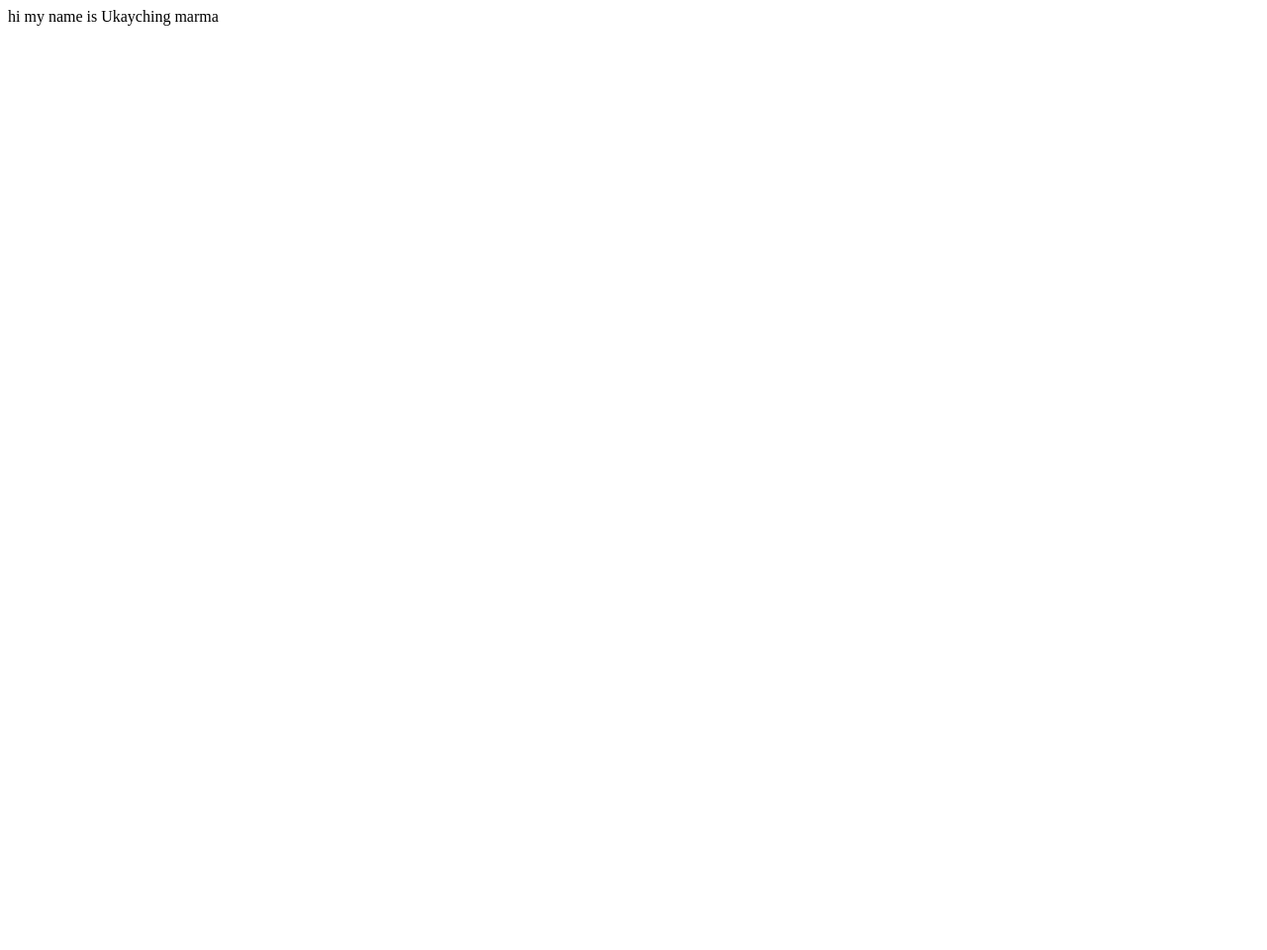
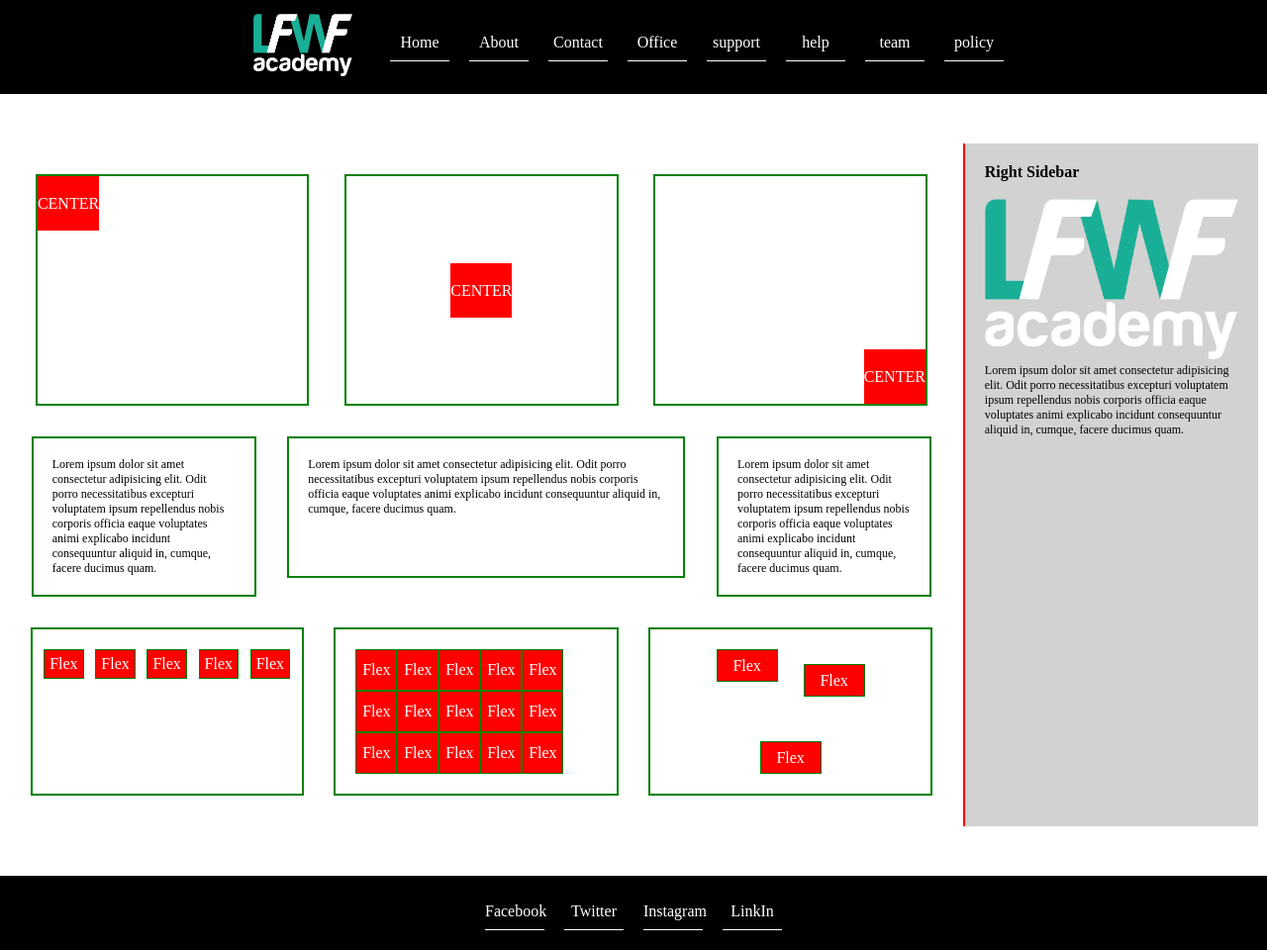
Before and after one commit to ukaychingmarma/class-assignment-23, a plain HTML site: page index.html in a window 1280 px wide. Shown: the whole page at 99% size. Before the commit the page ends 800 px from the top, so only its background shows below. Drawn offline with Linux system fonts and the light colour scheme.

Commit message:
Add files via upload

```diff
--- a/index.html
+++ b/index.html
@@ -4,9 +4,137 @@
      <meta charset="UTF-8">
      <meta http-equiv="X-UA-Compatible" content="IE=edge">
      <meta name="viewport" content="width=device-width, initial-scale=1.0">
-     <title>Document</title>
+     <title>Ukayching marma</title>
+     <link rel="stylesheet" href="style.css">
+     <link rel="shortcut icon" href="./favicon_io/favicon-32x32.png" type="image/x-icon">
 </head>
 <body>
-     hi my name is Ukayching marma
+     <!-- header-section -->
+     <!-- header-section -->
+     <header>
+          <div class="conainer">
+               <div class="logo">
+                    <img src="./img/logo.png" alt="">
+               </div>
+               <div class="header-menu">
+                    <div class="menu">
+                         <ul>
+                              <li><a href="./index.html">Home</a></li>
+                              <li><a href="./index.html">About</a></li>
+                              <li><a href="./index.html">Contact</a></li>
+                              <li><a href="./index.html">Office</a></li>
+                              <li><a href="./index.html">support</a></li>
+                              <li><a href="./index.html">help</a></li>
+                              <li><a href="./index.html">team</a></li>
+                              <li><a href="./index.html">policy</a></li>
+                         </ul>
+                    </div>
+               </div>
+          </div>
+     </header>
+     <!-- --------marin-section--------- -->
+     <!-- --------marin-section--------- -->
+     <main>
+          <!-- -----------left-bar---------- -->
+          <!-- -----------left-bar---------- -->
+          <div class="left-bar">
+               <div class="item one">
+                    <p>CENTER</p>
+               </div>
+               <div class="item two"><p>CENTER</p></div>
+               <div class="item there"><p>CENTER</p></div>
+               <div class="four">
+                    <p>
+                         Lorem ipsum dolor sit amet consectetur
+                         adipisicing elit. Odit porro necessitatibus
+                         excepturi voluptatem ipsum repellendus
+                         nobis corporis officia eaque voluptates
+                         animi explicabo incidunt consequuntur
+                         aliquid in, cumque, facere ducimus quam.
+                    </p>
+               </div>
+               <div class="five">
+                    Lorem ipsum dolor sit amet consectetur
+                         adipisicing elit. Odit porro necessitatibus
+                         excepturi voluptatem ipsum repellendus
+                         nobis corporis officia eaque voluptates
+                         animi explicabo incidunt consequuntur
+                         aliquid in, cumque, facere ducimus quam.
+               </div>
+               <div class="six">
+                    Lorem ipsum dolor sit amet consectetur
+                    adipisicing elit. Odit porro necessitatibus
+                    excepturi voluptatem ipsum repellendus
+                    nobis corporis officia eaque voluptates
+                    animi explicabo incidunt consequuntur
+                    aliquid in, cumque, facere ducimus quam.
+               </div>
+               <div class="seven">
+                    <div class="seven-item">
+                    <p>Flex</p>
+                    <p>Flex</p>
+                    <p>Flex</p>
+                    <p>Flex</p>
+                    <p>Flex</p>
+                    </div>
+               </div>
+               <div class="itemens">
+                    <div class="itemen">
+                         <p>Flex</p>
+                         <p>Flex</p>
+                         <p>Flex</p>
+                         <p>Flex</p>
+                         <p>Flex</p>
+                         <p>Flex</p>
+                         <p>Flex</p>
+                         <p>Flex</p>
+                         <p>Flex</p>
+                         <p>Flex</p>
+                         <p>Flex</p>
+                         <p>Flex</p>
+                         <p>Flex</p>
+                         <p>Flex</p>
+                         <p>Flex</p>
+                    </div>
+               </div>
+               <div class="itemens-1">
+                    <p class="ek">Flex</p>
+                    <p class="do">Flex</p>
+                    <p class="tin">Flex</p>
+               </div>
+          </div>
+
+
+
+
+          <!-- -------right-bar------- -->
+         <div class="right-bar">
+              <b>Right Sidebar</b><br><br>
+              <img src="./img/logo.png" alt="">
+              <p>
+               Lorem ipsum dolor sit amet consectetur adipisicing elit. Odit
+               porro necessitatibus excepturi voluptatem ipsum repellendus
+               nobis corporis officia eaque voluptates animi explicabo
+               incidunt consequuntur aliquid in, cumque, facere ducimus
+               quam.
+              </p>
+         </div>
+     </main>
+     <!-- ---------------foooter-section---------------- -->
+     <!-- ---------------foooter-section---------------- -->
+     <footer>
+          <div class="container">
+               <div class="header-menu">
+                    <div class="menu">
+                         <ul>
+                              <li><a href="./index.html">Facebook</a></li>
+                              <li><a href="./index.html">Twitter</a></li>
+                              <li><a href="./index.html">Instagram</a></li>
+                              <li><a href="./index.html">LinkIn</a></li>
+                         </ul>
+                    </div>
+               </div>
+          </div>
+     </footer>
 </body>
 </html>
--- a/style.css
+++ b/style.css
@@ -0,0 +1,217 @@
+*{
+     margin: 0;
+     padding: 0;
+}
+header{
+     background-color: black;
+     padding: 14px 0;
+
+}
+.conainer{
+     max-width: 60%;
+     margin: 0px auto;
+     display: flex;
+     justify-content: space-between;
+     flex-wrap: wrap;
+}
+.logo img{
+     width: 100px;
+}
+ul{
+     display: flex;
+     list-style: none;
+     flex-wrap: wrap;
+     align-items: center;
+
+}
+ul li{
+     position: relative;
+     margin: 0 10px;
+     text-align: center;
+     margin-top:20px;
+
+}
+ul li a{
+     text-decoration: none;
+     color:white;
+     font-size: 1rem;
+     display: inline-block;
+     width: 60px;
+
+
+}
+.menu{
+
+}
+ul li a::after{
+     content: "";
+     height:1px;
+     width: 100%;
+     background-color: white;
+     position: absolute;
+     bottom: -10px;
+     left: 0;
+}
+/* -------------main-section------------ */
+/* -------------main-section------------ */
+main{
+
+     display: flex;
+     padding: 50px 0px;
+     height: fit-content;
+}
+.left-bar{
+     width: 76%;
+     display: flex;
+     justify-content: space-evenly;
+     flex-wrap: wrap;
+     align-content:space-evenly;
+
+}
+.item{
+     border: 2px solid green;
+     height: 230px;
+     width: 28%;
+}
+.item p{
+     background-color: red;
+     color: white;
+     width: fit-content;
+     height:55px;
+     line-height: 55px;
+}
+.one{
+     display: flex;
+
+}
+.two{
+     display: flex;
+     align-items: center;
+     justify-content: center;
+}
+.there{
+     display: flex;
+     align-items: end;
+     justify-content: end;
+}
+.four{
+     border: 2px solid green;
+     height:fit-content;
+     width: 19%;
+     padding: 19px;
+     box-sizing: content-box;
+     font-size: 12px;
+
+}
+.five{
+     border: 2px solid green;
+     height:fit-content;
+     width: 37%;
+     font-size: 12px;
+     padding: 19px;
+     padding-bottom: 60px;
+}
+.six{
+     border: 2px solid green;
+     height:fit-content;
+     width: 18%;
+     padding: 19px;
+     box-sizing: content-box;
+     font-size: 12px;
+}
+.seven{
+     border: 2px solid green;
+     height: 166px;
+     width: 28%;
+}
+.seven-item{
+     display: flex;
+     justify-content: space-evenly;
+     padding: 20px 0;
+     flex-wrap: wrap;
+}
+
+.seven p{
+     background-color: red;
+     border:1px solid green;
+     padding: 5px;
+     color:white;
+}
+.itemens{
+     border: 2px solid green;
+     height: fit-content;
+     width: 25%;
+     display: flex;
+     align-content: center;
+     padding: 20px;
+     text-align: center;
+     line-height: 40px;
+}
+.itemens p{
+     background-color: red;
+     border:1px solid green;
+     width: 40px;
+     height: 40px;
+     color:white;
+}
+.itemen{
+     display: flex;
+     flex-wrap: wrap;
+     align-content: center;
+}
+.itemens-1{
+     border: 2px solid green;
+     width: 25%;
+     display: flex;
+     flex-wrap: wrap;
+     padding: 20px;
+     justify-content: center;
+}
+.itemens-1 p{
+     background-color: red;
+     border:1px solid green;
+     width: 60px;
+     height: 31px;
+     color:white;
+     margin: 0px 13px;
+     line-height: 31px;
+     text-align: center;
+}
+.do{
+     align-self: center;
+}
+.tin{
+     align-self: flex-end;
+}
+
+
+
+
+
+.right-bar{
+     width: 20%;
+     background-color: #d2d2d2;
+     height:650px;
+     padding: 20px;
+     border-left:2px solid red;
+}
+.right-bar img{
+     width: 100%;
+}
+.right-bar p{
+     font-size: 12px;
+}
+/* -----------------footer-section------------------- */
+/* -----------------footer-section------------------------ */
+footer{
+     background-color: black;
+     padding: 20px;
+}
+footer ul{
+     margin-top:  -23px !important;
+     padding: 10px 0px;
+}
+footer ul{
+     display: flex;
+     justify-content: center;
+}
```
Also changed, not shown: favicon_io/about.txt (added), favicon_io/android-chrome-192x192.png (added), favicon_io/android-chrome-512x512.png (added), favicon_io/apple-touch-icon.png (added), favicon_io/favicon-16x16.png (added), favicon_io/favicon-32x32.png (added), favicon_io/favicon.ico (added), favicon_io/site.webmanifest (added), img/logo.png (added).
